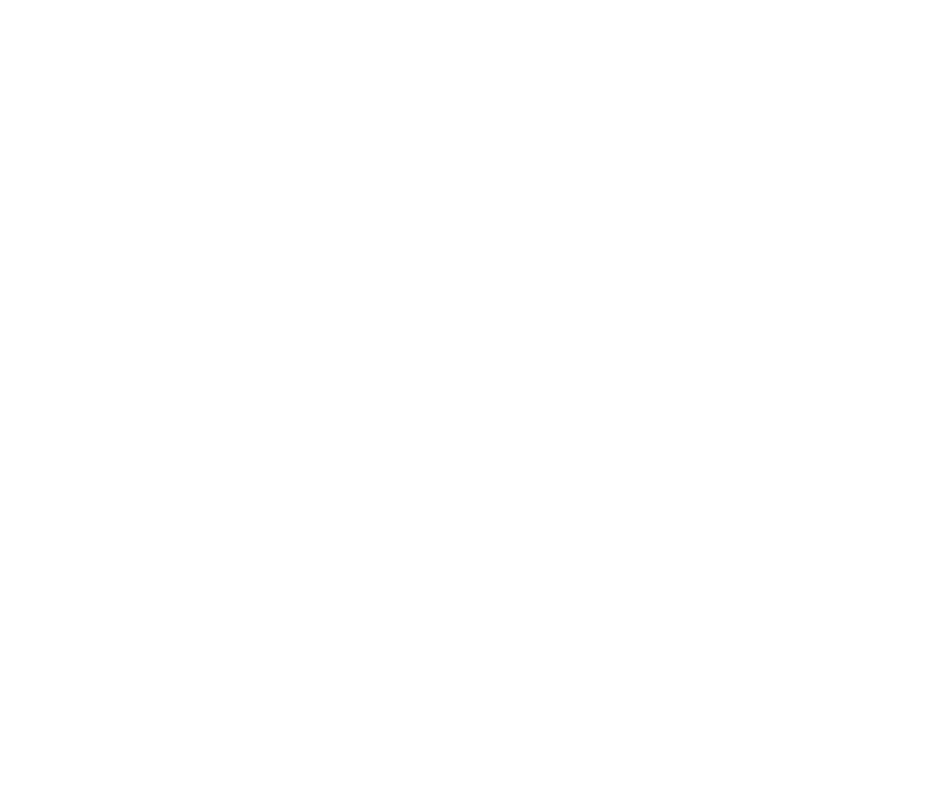
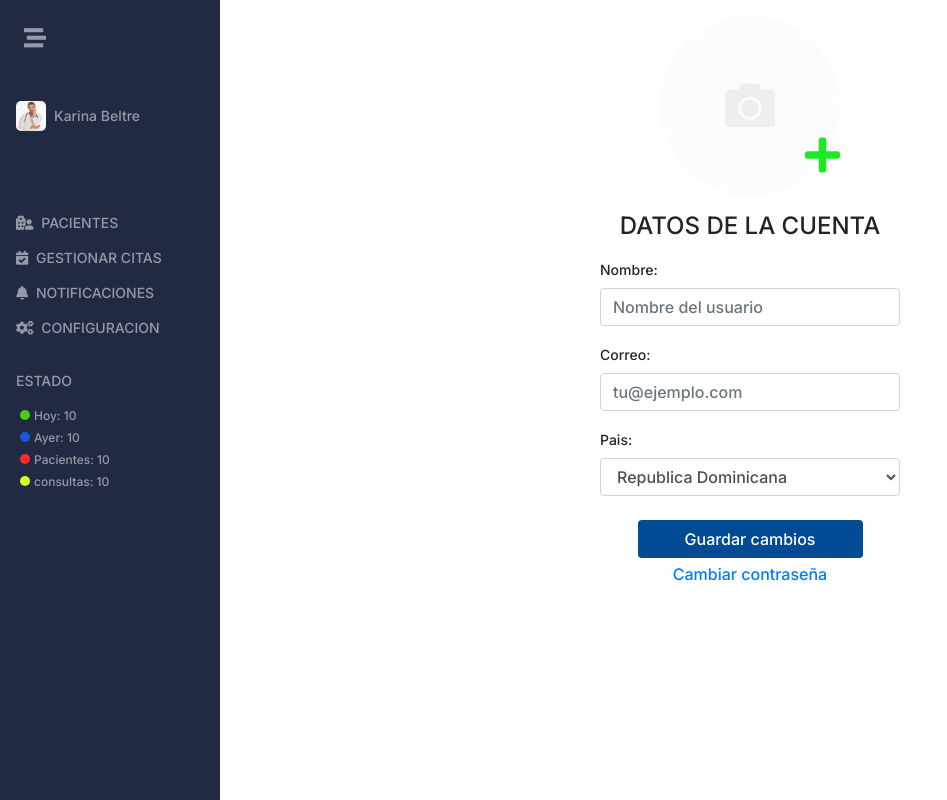
Before and after one commit to eirondiaz/proyectoFinalProgWeb, an Angular app: page /cuenta/configuracion in a window 1280 px wide. Before the commit this address led to /. Shown: the whole page, without its empty margins (0-947 px from the left). Built offline with nearby package versions, Linux system fonts and the light colour scheme.

Commit message:
ui configuracion

```diff
--- a/src/app/app-routing.module.ts
+++ b/src/app/app-routing.module.ts
@@ -1,5 +1,6 @@
 import { NgModule } from '@angular/core';
 import { Routes, RouterModule } from '@angular/router';
+import { ConfiguracionComponent } from './configuracion/configuracion.component';
 import { HomeComponent } from './home/home.component';
 import { ListadoPacienteComponent } from './listado-paciente/listado-paciente.component';
 import { LoginComponent } from './login/login.component';
@@ -11,7 +12,8 @@
                         {path: 'cuenta', component: HomeComponent,
                         children: [
                           {path: '', component: ListadoPacienteComponent},
-                          {path : 'perfil' , component : PerfilDoctorComponent}]}];
+                          {path : 'perfil' , component : PerfilDoctorComponent},
+                          {path : 'configuracion' , component : ConfiguracionComponent}]}];
 
 @NgModule({
   imports: [RouterModule.forRoot(routes)],
--- a/src/app/app.module.ts
+++ b/src/app/app.module.ts
@@ -10,6 +10,7 @@
 import { HomeComponent } from './home/home.component';
 import { ListadoPacienteComponent } from './listado-paciente/listado-paciente.component';
 import { PerfilDoctorComponent } from './perfil-doctor/perfil-doctor.component';
+import { ConfiguracionComponent } from './configuracion/configuracion.component';
 
 @NgModule({
   declarations: [
@@ -18,7 +19,8 @@
     RegistroComponent,
     HomeComponent,
     ListadoPacienteComponent,
-    PerfilDoctorComponent
+    PerfilDoctorComponent,
+    ConfiguracionComponent
   ],
   imports: [
     BrowserModule,
--- /dev/null
+++ b/src/app/configuracion/configuracion.component.css
@@ -0,0 +1,34 @@
+.circular-foto{
+    border-radius: 50%;
+}
+
+.avatar {
+    width: 180px;
+    height: 180px;
+    background-color: #fcfcfc;
+}
+
+.avatar:hover{
+    cursor: pointer;
+}
+
+.camara {
+    font-size: 50px;
+    color: #eeeeee;
+}
+
+.add-foto{
+    font-size: 40px;
+     bottom: 10px;
+     right: 0;
+     color: #1be925;
+}
+
+.formulario{
+    max-width: 300px;
+    margin: auto;
+}
+
+label {
+    font-size: 14px;
+}
--- /dev/null
+++ b/src/app/configuracion/configuracion.component.html
@@ -0,0 +1,55 @@
+<div class="container">
+    <div class="header w-100 mt-3">
+        <div class="d-flex justify-content-center">
+            <ng-template [ngIf]="tieneFoto" [ngIfElse]="notienefoto">
+                <div>
+                    <img src="/assets/img/doctor_avatar.png" alt="Foto de Perfil" width="180" height="180" class="circular-foto">
+                </div>
+                <div class="add-foto position-absolute">
+                    <i class="fas fa-plus"></i>
+                </div>
+            </ng-template>
+
+            <ng-template #notienefoto>
+                <div class="avatar circular-foto d-flex justify-content-center align-items-center position-relative">
+                    <div class="camara">
+                        <i class="fas fa-camera"></i>
+                    </div>
+                    <div class="add-foto position-absolute">
+                        <i class="fas fa-plus"></i>
+                    </div>
+                </div>
+
+            </ng-template>
+
+        </div>
+    </div>
+    <div class="main">
+        <div class="my-3 w-75 text-center mx-auto">
+            <h4>DATOS DE LA CUENTA</h4>
+
+            <div class="mt-3">
+                <form class="formulario text-left">
+                    <label for="">Nombre:</label>
+                    <div class="form-group">
+                        <input type="text" placeholder="Nombre del usuario" class="form-control">
+                    </div>
+                    <label for="">Correo:</label>
+                    <div class="form-group">
+                        <input type="email" placeholder="tu@ejemplo.com" class="form-control">
+                    </div>
+                    <label for="">Pais:</label>
+                    <div class="form-group">
+                        <select id="" class="form-control">
+                            <option value="">Republica Dominicana</option>
+                        </select>
+                    </div>
+                    <div class="form-group mt-4 text-center" >
+                        <button class="btn btn-primario w-75 mb-1">Guardar cambios</button> <br>
+                        <a href="#">Cambiar contraseña</a>
+                    </div>
+                </form>
+            </div>
+        </div>
+    </div>
+</div>
--- /dev/null
+++ b/src/app/configuracion/configuracion.component.ts
@@ -0,0 +1,15 @@
+import { Component, OnInit } from '@angular/core';
+
+@Component({
+  selector: 'app-configuracion',
+  templateUrl: './configuracion.component.html',
+  styleUrls: ['./configuracion.component.css']
+})
+export class ConfiguracionComponent implements OnInit {
+  tienefoto:boolean = false;
+  constructor() { }
+
+  ngOnInit(): void {
+  }
+
+}
--- a/src/app/home/home.component.html
+++ b/src/app/home/home.component.html
@@ -17,7 +17,7 @@
                             <i class="fas fa-hospital-user mr-1"></i>
                             Pacientes
                             <ul class="submenu">
-                                <li><a href="#">Ver listado</a></li>
+                                <li><a [routerLink]="['/cuenta']">Ver listado</a></li>
                                 <li><a href="#">Nuevo paciente</a></li>
                             </ul>
                         </li>
@@ -35,7 +35,7 @@
                         </li>
                         <li>
                             <i class="fas fa-cogs  mr-1"></i>
-                            <a [routerLink]="['/cuenta/perfil']"> Configuracion</a>
+                            <a [routerLink]="['/cuenta/configuracion']"> Configuracion</a>
                            </li>
                     </ul>
                 </div>
--- a/src/app/perfil-doctor/perfil-doctor.component.html
+++ b/src/app/perfil-doctor/perfil-doctor.component.html
@@ -1,4 +1,4 @@
-<div class="container p-0 mt-2">
+<div class="container p-0 mt-3">
     <div class="header">
         <div class="border rounded bg-light-blue p-3 ">
                 <div class="d-flex justify-content-between">
@@ -7,7 +7,9 @@
                         <h3 class="ml-3 mt-2">Karina Beltre</h3>
                     </div>
                     <div>
-                        <i class="fas fa-cog text-primario" style="font-size: 30px;"></i>
+                        <a [routerLink]="['/cuenta/configuracion']">
+                            <i class="fas fa-cog text-primario" style="font-size: 30px;"></i>
+                        </a>
                     </div>
                 </div>
                 <div class="d-flex mt-3 ml-3 justify-content-between">
```
Also changed, not shown: 1 other file (tests, documents, lock files or other folders).
